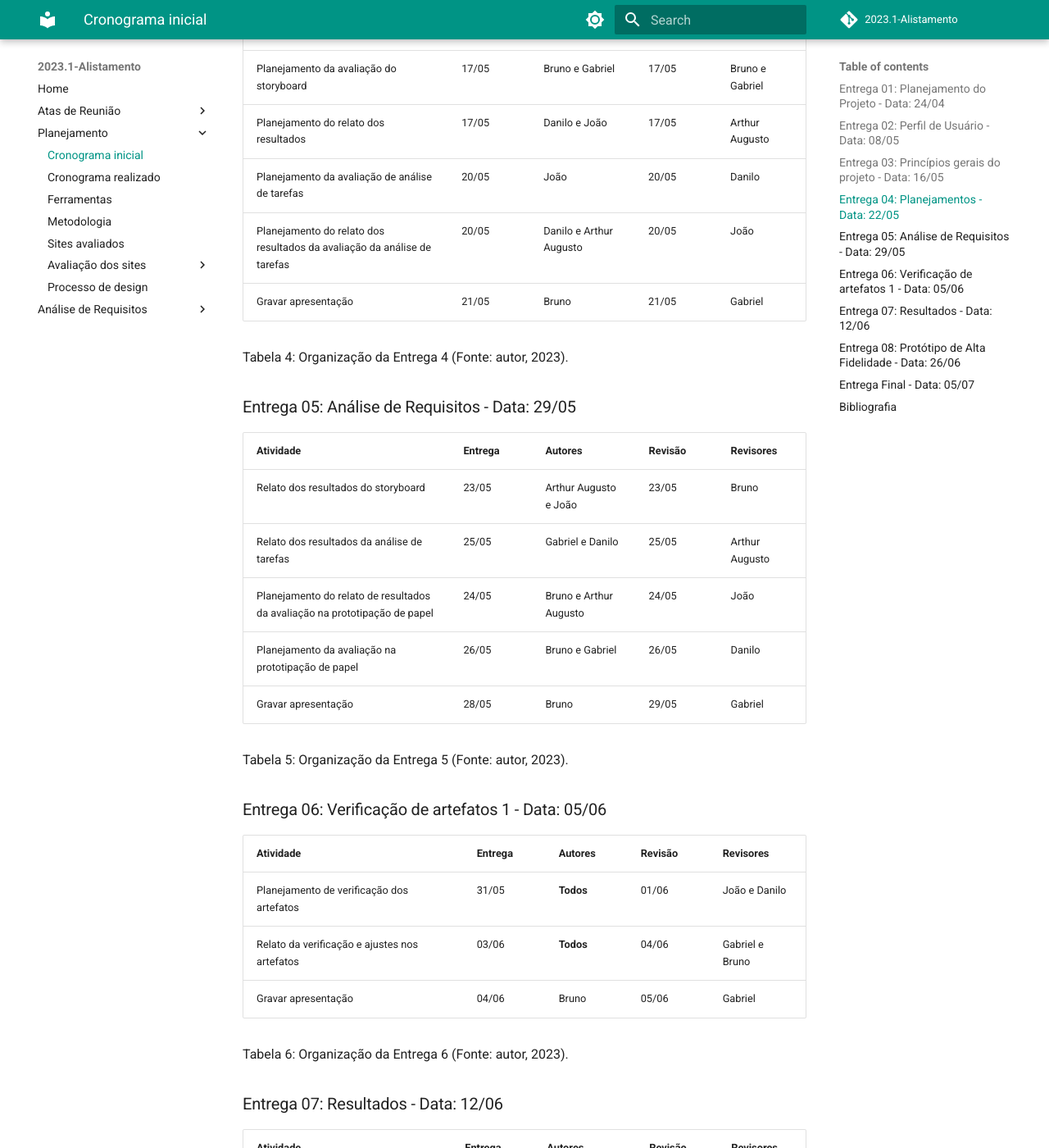
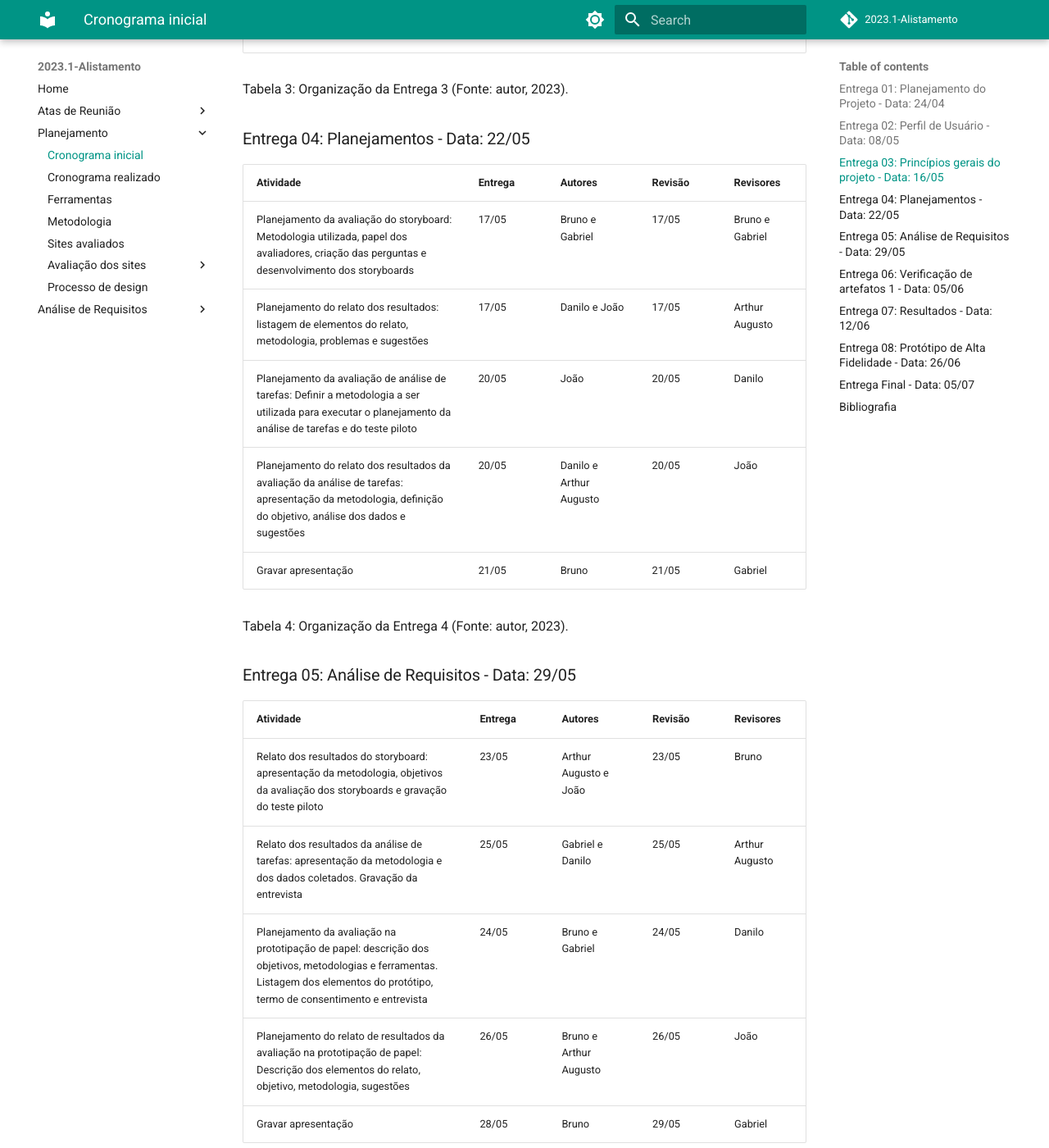
Before and after one commit to Interacao-Humano-Computador/2023.1-Alistamento, an MkDocs documentation site: the page built from docs/planejamento/cronograma.md, in a window 1280 px wide and 1400 px high, scrolled down 1979 px. Shown: the whole window at 82% size. Built offline with MkDocs 1.6.1 and Material for MkDocs 9.7.7, drawn with Linux system fonts in a browser that asks for light colours; comment, search, counter and statistics services are not loaded; some of the changed text lies outside the part shown.

Commit message:
Correção do cronograma completo e do cronograma realizado

```diff
--- a/docs/planejamento/cronograma.md
+++ b/docs/planejamento/cronograma.md
@@ -7,13 +7,13 @@
 
 | Atividade | Entrega | Autores | Revisão | Revisores |
 |---|---|---|---|---|
-| Escolha do site | 13/04 | **Todos** | 14/04 | Bruno e Gabriel |
-| Listar ferramentas utilizadas | 18/04 | Bruno e Gabriel | 19/04 | Arthur Augusto |
-| Criação da estrutura da GitHub Page | 18/04 | Danilo e João | 19/04 | **Todos** |
-| Criação do Cronograma completo | 16/04 | Arthur de Melo | 17/04 | Danilo |
+| Escolha do site: motivação e objetivo do site | 13/04 | **Todos** | 14/04 | Bruno e Gabriel |
+| Listar ferramentas utilizadas: apresentação das ferramentas e utilização de cada uma delas| 18/04 | Bruno e Gabriel | 19/04 | Arthur Augusto |
+| Criação da estrutura da GitHub Page: Template de abas e tema | 18/04 | Danilo e João | 19/04 | **Todos** |
+| Criação do Cronograma completo: datas, autores, revisores e divisão de tarefas | 16/04 | Arthur de Melo | 17/04 | Danilo |
 | Processos de Design: Conceito e ciclo de vida escolhido | 19/04 | Danilo e Arthur Augusto | 20/04 | João |
 | Implementar Cronograma na GitPage | 20/04 | Bruno | 21/04 | Bruno |
-| Realização do Planejamento: Criação das Issues | 20/04 | **Todos** | 21/04 | Arthur Augusto e João |
+| Realização do Planejamento: avaliação dos sites, contendo introdução e metodologia utilizada | 20/04 | **Todos** | 21/04 | Arthur Augusto e João |
 | Gravar apresentação | 22/04 | João | 23/04 | Danilo |
 
 Tabela 1: Organização da Entrega 1 (Fonte: autor, 2023).
@@ -24,8 +24,8 @@
 | Atividade | Entrega | Autores | Revisão | Revisores |
 |---|---|---|---|---|
 | Aspectos éticos de pesquisa: Introdução e apresentação dos princípios éticos| 03/05 | João e Gabriel | 04/05 | Arthur Augusto |
-| Perfil do Usuário | 04/05 | Arthur Augusto e Danilo | 05/05 | Gabriel |
-| Personas | 06/05 | Gabriel | 06/05 | Bruno |
+| Perfil do Usuário: Elaboração do questionário, coleta e análise dos dados | 04/05 | Arthur Augusto e Danilo | 05/05 | Gabriel |
+| Personas: Motivação e criação das personas a partir do perfil do usuário | 06/05 | Gabriel | 06/05 | Bruno |
 | Análise de tarefas do usuário: Realizar os caminhos que o usuário faria no site | 07/05 | Bruno e Danilo | 07/05 | João |
 | Gravar apresentação | 07/05 | João | 08/05 | Danilo |
 
@@ -34,10 +34,10 @@
 ### Entrega 03: Princípios gerais do projeto - Data: 16/05
 | Atividade | Entrega | Autores | Revisão | Revisores |
 |---|---|---|---|---|
-| Princípios gerais de projeto | 10/05 | Gabriel | 11/05 | Bruno |
-| Metas de usabilidade | 11/05 | Arthur Augusto e Danilo | 12/05 | Gabriel |
-| Guia de estilo | 13/05 | João e Gabriel | 14/05 | Arthur Augusto |
-| Características da plataforma | 12/05 | Bruno e Danilo | 13/05 | João |
+| Princípios gerais de projeto: listagem dos princípios e descrição de cada um | 10/05 | Gabriel | 11/05 | Bruno |
+| Metas de usabilidade: definição de metas e identificação de requisitos levantados a partir delas | 11/05 | Arthur Augusto e Danilo | 12/05 | Gabriel |
+| Guia de estilo: definição do objetivo, apresentação do conteúdo do guia | 13/05 | João e Gabriel | 14/05 | Arthur Augusto |
+| Características da plataforma: listagem e explicação de cada característica | 12/05 | Bruno e Danilo | 13/05 | João |
 | Gravar apresentação | 15/05 | João | 16/05 | Danilo |
 
 Tabela 3: Organização da Entrega 3 (Fonte: autor, 2023).
@@ -45,10 +45,10 @@
 ### Entrega 04: Planejamentos - Data: 22/05
 | Atividade | Entrega | Autores | Revisão | Revisores |
 |---|---|---|---|---|
-| Planejamento da avaliação do storyboard | 17/05 | Bruno e Gabriel | 17/05 | Bruno e Gabriel |
-| Planejamento do relato dos resultados | 17/05 | Danilo e João | 17/05 | Arthur Augusto |
-| Planejamento da avaliação de análise de tarefas | 20/05 | João | 20/05 | Danilo |
-| Planejamento do relato dos resultados da avaliação da análise de tarefas | 20/05 | Danilo e Arthur Augusto | 20/05 | João |
+| Planejamento da avaliação do storyboard: Metodologia utilizada, papel dos avaliadores, criação das perguntas e desenvolvimento dos storyboards | 17/05 | Bruno e Gabriel | 17/05 | Bruno e Gabriel |
+| Planejamento do relato dos resultados: listagem de elementos do relato, metodologia, problemas e sugestões | 17/05 | Danilo e João | 17/05 | Arthur Augusto |
+| Planejamento da avaliação de análise de tarefas: Definir a metodologia a ser utilizada para executar o planejamento da análise de tarefas e do teste piloto | 20/05 | João | 20/05 | Danilo |
+| Planejamento do relato dos resultados da avaliação da análise de tarefas: apresentação da metodologia, definição do objetivo, análise dos dados e sugestões| 20/05 | Danilo e Arthur Augusto | 20/05 | João |
 | Gravar apresentação | 21/05 | Bruno | 21/05 | Gabriel |
 
 Tabela 4: Organização da Entrega 4 (Fonte: autor, 2023).
@@ -57,10 +57,10 @@
 
 | Atividade | Entrega | Autores | Revisão | Revisores |
 |---|---|---|---|---|
-| Relato dos resultados do storyboard | 23/05 | Arthur Augusto e João | 23/05 | Bruno |
-| Relato dos resultados da análise de tarefas | 25/05 | Gabriel e Danilo | 25/05 | Arthur Augusto |
-| Planejamento do relato de resultados da avaliação na prototipação de papel | 24/05 | Bruno e Arthur Augusto | 24/05 | João |
-| Planejamento da avaliação na prototipação de papel | 26/05 | Bruno e Gabriel | 26/05 | Danilo |
+| Relato dos resultados do storyboard: apresentação da metodologia, objetivos da avaliação dos storyboards e gravação do teste piloto | 23/05 | Arthur Augusto e João | 23/05 | Bruno |
+| Relato dos resultados da análise de tarefas:  apresentação da metodologia e dos dados coletados. Gravação da entrevista| 25/05 | Gabriel e Danilo | 25/05 | Arthur Augusto |
+| Planejamento da avaliação na prototipação de papel: descrição dos objetivos, metodologias e ferramentas. Listagem dos elementos do protótipo, termo de consentimento e entrevista | 24/05 | Bruno e Gabriel | 24/05 | Danilo |
+| Planejamento do relato de resultados da avaliação na prototipação de papel: Descrição dos elementos do relato, objetivo, metodologia, sugestões | 26/05 | Bruno e Arthur Augusto | 26/05 | João |
 | Gravar apresentação | 28/05 | Bruno | 29/05 | Gabriel |
 
 Tabela 5: Organização da Entrega 5 (Fonte: autor, 2023).
@@ -68,8 +68,8 @@
 ### Entrega 06: Verificação de artefatos 1 - Data: 05/06
 | Atividade | Entrega | Autores | Revisão | Revisores |
 |---|---|---|---|---|
-| Planejamento de verificação dos artefatos | 31/05 | **Todos** | 01/06 | João e Danilo |
-| Relato da verificação e ajustes nos artefatos | 03/06 | **Todos** | 04/06 | Gabriel e Bruno |
+| Planejamento de verificação dos artefatos: cronograma, ferramentas, metodologia, sites avvaliados e processos de design | 31/05 | Arthur Augusto, Bruno, Danilo, Gabriel, João | 01/06 | João e Danilo |
+| Relato da verificação e ajustes nos artefatos | 03/06 | Arthur Augusto, Bruno, Danilo, Gabriel, João | 04/06 | Gabriel e Bruno |
 | Gravar apresentação | 04/06 | Bruno | 05/06 | Gabriel |
 
 Tabela 6: Organização da Entrega 6 (Fonte: autor, 2023).
@@ -77,9 +77,9 @@
 ### Entrega 07: Resultados - Data: 12/06
 | Atividade | Entrega | Autores | Revisão | Revisores |
 |---|---|---|---|---|
-| Relato dos resultados da prototipação de papel | 08/06 | Arthur Augusto e Danilo | 10/06 | Bruno |
-| Planejamento da avaliação do protótipo de alta fidelidade | 09/06 | João e Bruno | 10/06 | Gabriel |
-| Planejamento do relato dos resultados da avaliação do protótipo de alta fidelidade | 10/06 | Gabriel | 10/06 | Arthur Augusto |
+| Relato dos resultados da prototipação de papel: descrição do objetivo, metodologias e participante, incluindo avaliadores. Explicação do protótipo de papel com imagens | 08/06 | Arthur Augusto e Danilo | 10/06 | Bruno |
+| Planejamento da avaliação do protótipo de alta fidelidade: descrição dos objetivos, metodologia, criação do cronograma de avaliação, recrutamento de participantes, planejamento do teste piloto e papel dos avaliadores | 09/06 | João e Bruno | 10/06 | Gabriel |
+| Planejamento do relato dos resultados da avaliação do protótipo de alta fidelidade: Apresentação do teste piloto, definição de metodologia, participantes e avalidaores. Apresentação do protótipo de alta fidelidade | 10/06 | Gabriel | 10/06 | Arthur Augusto |
 | Gravar apresentação | 11/06 | Bruno | 12/06 | Gabriel |
 
 Tabela 7: Organização da Entrega 7 (Fonte: autor, 2023).
@@ -87,7 +87,7 @@
 ### Entrega 08: Protótipo de Alta Fidelidade - Data: 26/06
 | Atividade | Entrega | Autores | Revisão | Revisores |
 |---|---|---|---|---|
-| Relato dos resultados do protótipo de alta fidelidade | 24/06 | **Todos** | 25/06 | Danilo e Gabriel |
+| Relato dos resultados do protótipo de alta fidelidade: apresentação dos critérios atendidos, detecção de problemas e construção das tabelas que comportarão esses dados | 24/06 | Arthur Augusto, Bruno, Danilo, Gabriel, João | 25/06 | Danilo e Gabriel |
 | Gravar apresentação | 25/06 | Bruno | 26/06 | Gabriel |
 
 Tabela 8: Organização da Entrega 8 (Fonte: autor, 2023).
@@ -95,8 +95,8 @@
 ### Entrega Final - Data: 05/07
 | Atividade | Entrega | Autores | Revisão | Revisores |
 |---|---|---|---|---|
-| Verificação dos artefatos das Entregas 07 e 08 | 03/07 | Bruno e Gabriel | 04/07 | João |
-| Gravar apresentação | 04/07 | **Todos** | 05/07 | Arthur Augusto e Danilo |
+| Verificação dos artefatos das Entregas 07 e 08: correção de bugs e melhorias | 03/07 | Bruno e Gabriel | 04/07 | João |
+| Gravar apresentação | 04/07 | Arthur Augusto, Bruno, Danilo, Gabriel, João | 05/07 | Arthur Augusto e Danilo |
 
 Tabela 9: Organização da Entrega Final (Fonte: autor, 2023).
 
```
Also changed, not shown: docs/analise_requisitos/personas.md (+1 -1 lines), docs/atas/ata5.md (+1 -1 lines), docs/planejamento/cronograma_real.md (+12 -0 lines).
